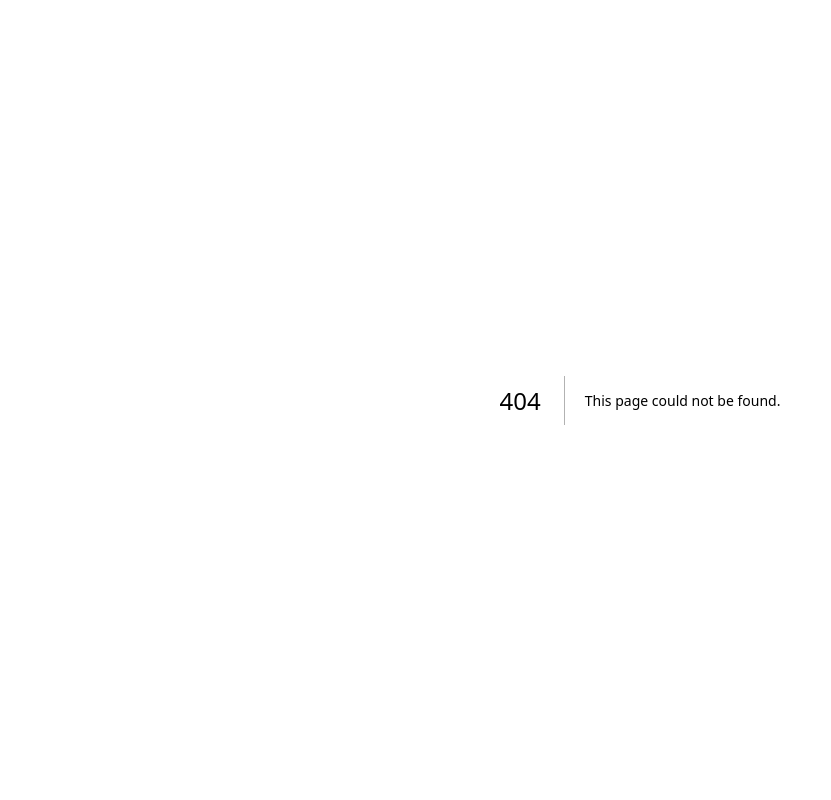
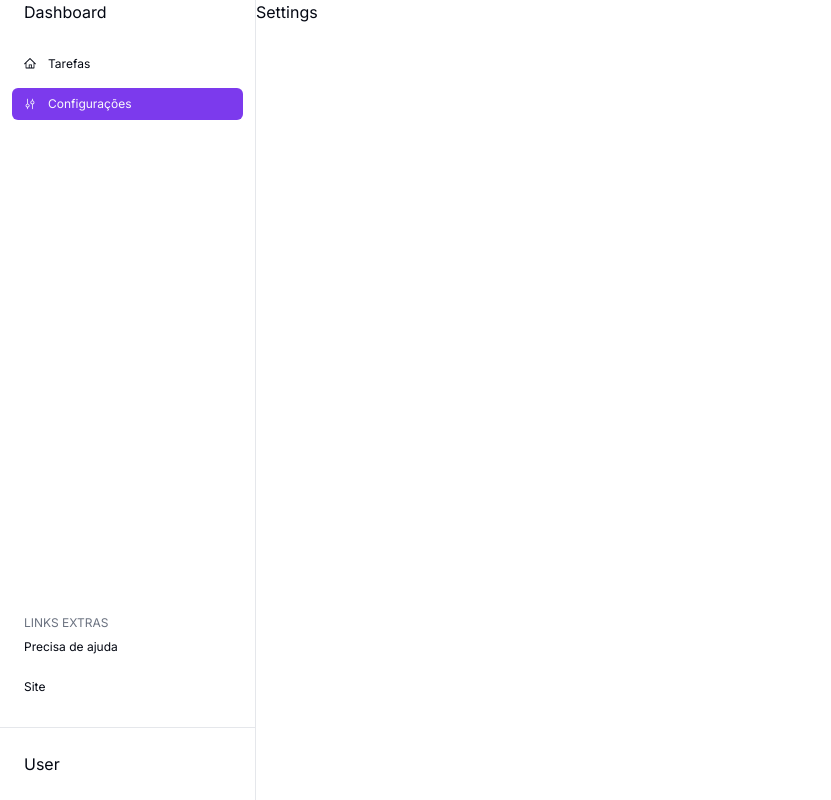
Before and after one commit to AndreSDS/nextjs-micro-saas, a Next.js app: page /app/settings in a window 1280 px wide. Before the commit this address had no page. Shown: the whole page, without its empty margins (0-831 px from the left). Built offline with nearby package versions, Linux system fonts and the light colour scheme.

Commit message:
create sidebar component

```diff
--- /dev/null
+++ b/src/app/app/_components/main-sidebar.tsx
@@ -0,0 +1,67 @@
+"use client";
+
+import {
+  Sidebar,
+  SidebarHeader,
+  SidebarTitle,
+  SidebarNav,
+  SidebarNavMain,
+  SidebarNavLink,
+  SidebarFooter,
+  SidebarMain,
+  SidebarNavHeader,
+  SidebarNavHeaderTitle,
+} from "@/components/dashboard/sidebar";
+import { HomeIcon, MixerVerticalIcon } from "@radix-ui/react-icons";
+import { usePathname, useRouter } from "next/navigation";
+
+export function MainSidebar() {
+  const pathName = usePathname();
+
+  const active = (path: string) => {
+    return pathName === path;
+  };
+
+  return (
+    <Sidebar>
+      <SidebarHeader>
+        <SidebarTitle>Dashboard</SidebarTitle>
+      </SidebarHeader>
+
+      <SidebarMain className="flex flex-col flex-grow">
+        <SidebarNav>
+          <SidebarNavMain>
+            <SidebarNavLink active={active("/app")} href="/app">
+              <HomeIcon className="w-3 h-3 mr-3" />
+              Tarefas
+            </SidebarNavLink>
+            <SidebarNavLink
+              active={active("/app/settings")}
+              href="/app/settings"
+            >
+              <MixerVerticalIcon className="w-3 h-3 mr-3" />
+              Configurações
+            </SidebarNavLink>
+          </SidebarNavMain>
+        </SidebarNav>
+
+        <SidebarNav className="mt-auto">
+          <SidebarNavHeader>
+            <SidebarNavHeaderTitle>Links Extras</SidebarNavHeaderTitle>
+          </SidebarNavHeader>
+          <SidebarNavMain>
+            <SidebarNavLink active={active("/")} href="/">
+              Precisa de ajuda
+            </SidebarNavLink>
+            <SidebarNavLink active={active("/")} href="/">
+              Site
+            </SidebarNavLink>
+          </SidebarNavMain>
+        </SidebarNav>
+      </SidebarMain>
+      <SidebarFooter>
+        <SidebarTitle>User</SidebarTitle>
+      </SidebarFooter>
+    </Sidebar>
+  );
+}
--- /dev/null
+++ b/src/app/app/layout.tsx
@@ -0,0 +1,12 @@
+import { PropsWithChildren } from "react";
+import { MainSidebar } from "./_components/main-sidebar";
+
+export default function Layout({ children }: PropsWithChildren) {
+  return (
+    <div className="h-screen grid grid-cols-[16rem_1fr]">
+      <MainSidebar />
+
+      <main>{children}</main>
+    </div>
+  );
+}
--- /dev/null
+++ b/src/app/app/settings/page.tsx
@@ -0,0 +1,5 @@
+export default function SettingsPage() {
+    return (
+        <h1>Settings</h1>
+    )
+}
--- a/src/app/auth/_components/auth-form.tsx
+++ b/src/app/auth/_components/auth-form.tsx
@@ -13,11 +13,22 @@
 import { useForm } from "react-hook-form";
 import { signIn } from "next-auth/react";
 import { toast } from "@/components/ui/use-toast";
+import { NextRequest, NextResponse } from "next/server";
+import { usePathname } from "next/navigation";
+import { getUrl } from "@/lib/getUrl";
 
 export function AuthForm() {
+  const patnName = usePathname();
+  const token = new NextRequest(getUrl(patnName)).cookies.get(
+    "authjs.session-token"
+  );
   const authForm = useForm();
 
   const handleSubmit = authForm.handleSubmit(async (data) => {
+    if (patnName === "/auth" && token) {
+      return NextResponse.redirect(new URL(getUrl("/app")));
+    }
+
     try {
       await signIn("email", {
         email: data.email,
@@ -26,13 +37,13 @@
       toast({
         title: "Check your email",
         description: "We sent you a magic link. Please check your email.",
-      })
+      });
     } catch (error) {
       toast({
         variant: "destructive",
         title: "Error",
         description: "Something went wrong. Please try again.",
-      })
+      });
     }
   });
 
--- /dev/null
+++ b/src/components/dashboard/sidebar.tsx
@@ -0,0 +1,66 @@
+import { cn } from "@/lib/utils";
+import Link from "next/link";
+
+export type SidebarGenericProps<T = any> = {
+  children: React.ReactNode;
+  className?: string;
+} & T;
+
+export function Sidebar({ children, className }: SidebarGenericProps) {
+  return <aside className={cn("border-r border-border flex flex-col space-y-6", className)}>{children}</aside>;
+}
+
+export function SidebarMain({ children, className }: SidebarGenericProps) {
+  return <main className={cn("px-3", className)}>{children}</main>;
+}
+
+export function SidebarHeader({ children, className }: SidebarGenericProps) {
+  return <header className={cn("px-6", className)}>{children}</header>;
+}
+
+export function SidebarTitle({ children, className }: SidebarGenericProps) {
+  return <h2 className={cn("", className)}>{children}</h2>;
+}
+
+export function SidebarNav({ children, className }: SidebarGenericProps) {
+  return <nav className={cn("", className)}>{children}</nav>;
+}
+
+export function SidebarNavMain({ children, className }: SidebarGenericProps) {
+  return <main className={cn("flex flex-col space-y-2", className)}>{children}</main>;
+}
+
+export function SidebarNavHeader({ children, className }: SidebarGenericProps) {
+  return <header className={cn("", className)}>{children}</header>;
+}
+
+export function SidebarNavHeaderTitle({
+  children,
+  className,
+}: SidebarGenericProps) {
+  return <h4 className={cn("text-xs uppercase text-muted-foreground ml-3", className)}>{children}</h4>;
+}
+
+type SidebarNavLinkProps = {
+  href: string;
+  active?: boolean;
+};
+
+export function SidebarNavLink({
+  href,
+  active,
+  children,
+  className,
+}: SidebarGenericProps<SidebarNavLinkProps>) {
+  return (
+    <Link className={cn("flex items-center text-xs px-3 py-2 rounded-md hover:bg-accent",
+      active && "bg-primary text-primary-foreground hover:bg-primary/95",
+    className)} href={href}>
+      {children}
+    </Link>
+  );
+}
+
+export function SidebarFooter({ children, className }: SidebarGenericProps) {
+  return <footer className={cn("p-6 mt-auto border-t border-border", className)}>{children}</footer>;
+}
```
Also changed, not shown: 2 other files (tests, documents, lock files or other folders).
